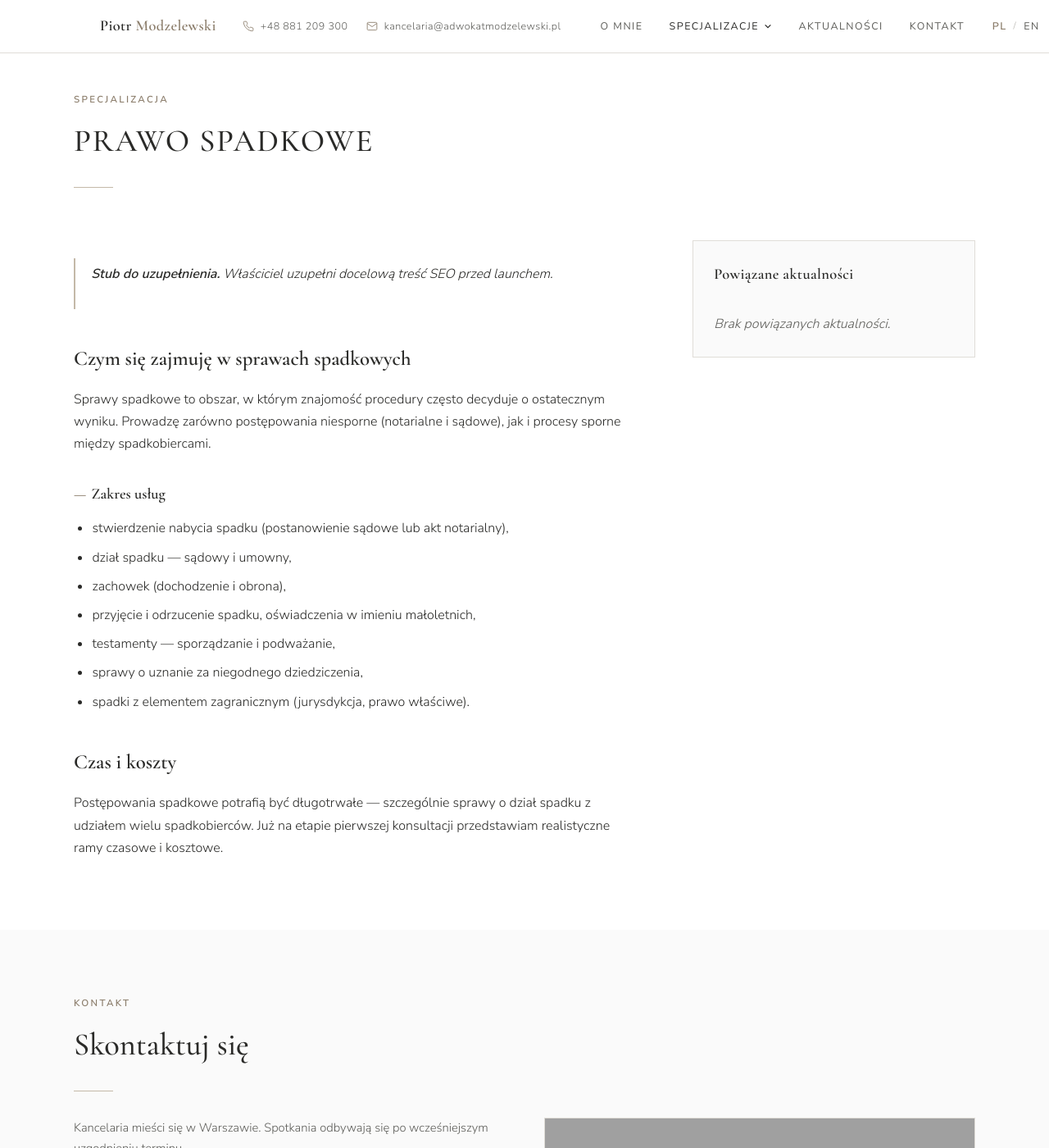
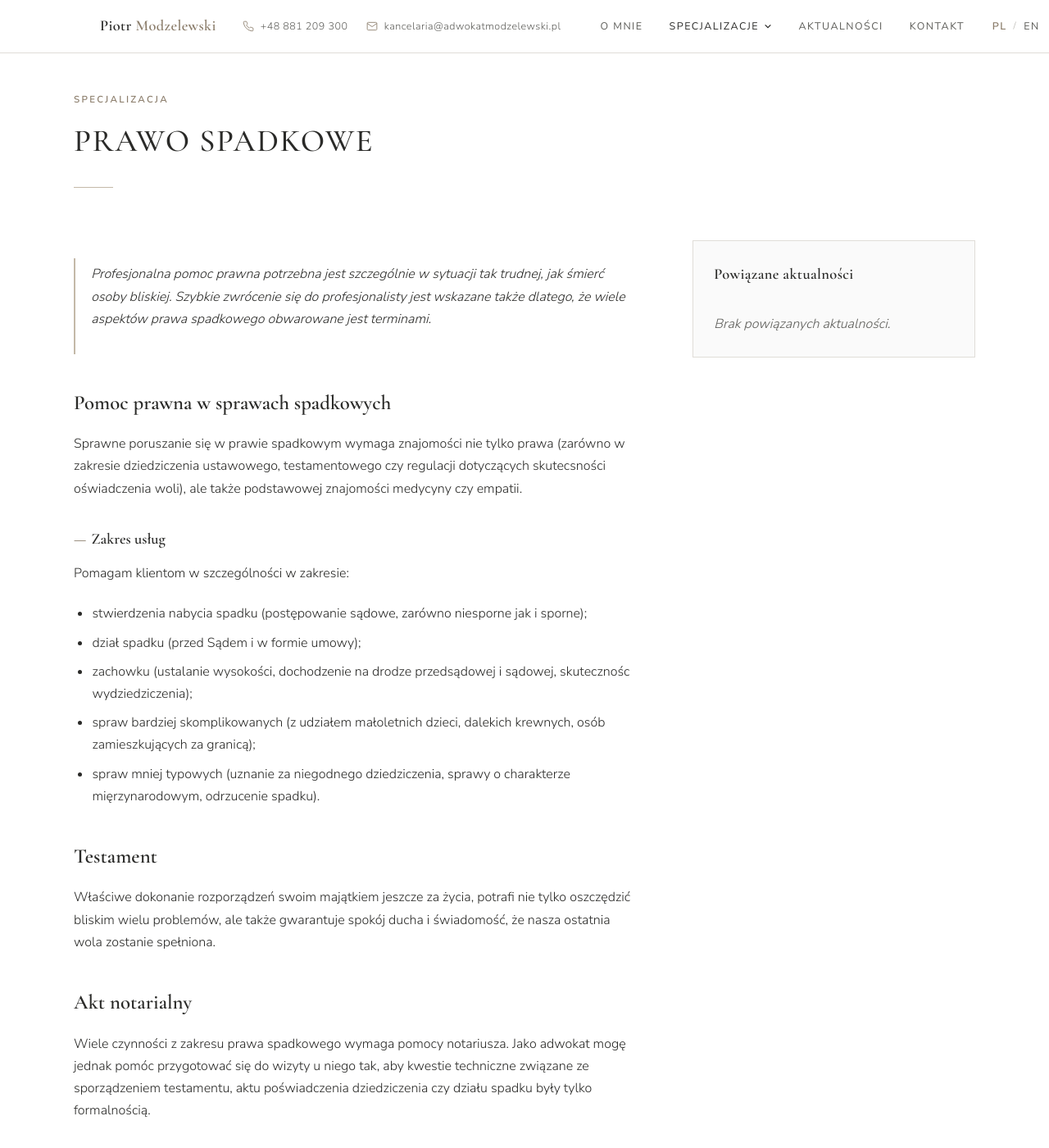
Before and after one commit to pmmodzelewski/adwokatmodzelewski.pl, a Jekyll site: the page built from _specjalizacje/prawo-spadkowe.md, in a window 1280 px wide and 1400 px high. Shown: the whole window at 82% size. Built offline with Jekyll 4.4.1, drawn with Linux system fonts in a browser that asks for light colours; Markdown is read by kramdown in place of the engine named in the settings; grey boxes are pictures that could not be loaded.

Commit message:
Update prawo-spadkowe.md

```diff
--- a/_specjalizacje/prawo-spadkowe.md
+++ b/_specjalizacje/prawo-spadkowe.md
@@ -3,33 +3,40 @@ lang: pl
 slug: prawo-spadkowe
 title: "Prawo spadkowe"
 title_display: "PRAWO SPADKOWE"
-summary: "Postępowania o stwierdzenie nabycia spadku oraz dział spadku, sprawy o zachowek i inne."
+summary: "Postępowania spadkowe - dziedziczenie ustawowe i testamentowe, dział spadku, zachowek i inne"
 permalink: /specjalizacje/prawo-spadkowe/
 lang_alt: /en/specjalizacje/inheritance-law/
 sitemap: false
 robots: noindex
 ---
 
-> **Stub do uzupełnienia.** Właściciel uzupełni docelową treść SEO przed launchem.
+> Profesjonalna pomoc prawna potrzebna jest szczególnie w sytuacji tak trudnej, jak śmierć osoby bliskiej.
+> Szybkie zwrócenie się do profesjonalisty jest wskazane także dlatego, że wiele aspektów prawa spadkowego
+> obwarowane jest terminami.
 
-## Czym się zajmuję w sprawach spadkowych
+## Pomoc prawna w sprawach spadkowych
 
-Sprawy spadkowe to obszar, w którym znajomość procedury często decyduje
-o ostatecznym wyniku. Prowadzę zarówno postępowania niesporne (notarialne
-i sądowe), jak i procesy sporne między spadkobiercami.
+Sprawne poruszanie się w prawie spadkowym wymaga znajomości nie tylko prawa (zarówno w zakresie dziedziczenia
+ustawowego, testamentowego czy regulacji dotyczących skutecsności oświadczenia woli), ale także podstawowej znajomości
+medycyny czy empatii.
 
 ### Zakres usług
 
-- stwierdzenie nabycia spadku (postanowienie sądowe lub akt notarialny),
-- dział spadku — sądowy i umowny,
-- zachowek (dochodzenie i obrona),
-- przyjęcie i odrzucenie spadku, oświadczenia w imieniu małoletnich,
-- testamenty — sporządzanie i podważanie,
-- sprawy o uznanie za niegodnego dziedziczenia,
-- spadki z elementem zagranicznym (jurysdykcja, prawo właściwe).
+Pomagam klientom w szczególności w zakresie:
 
-## Czas i koszty
+- stwierdzenia nabycia spadku (postępowanie sądowe, zarówno niesporne jak i sporne);
+- dział spadku (przed Sądem i w formie umowy);
+- zachowku (ustalanie wysokości, dochodzenie na drodze przedsądowej i sądowej, skutecznośc wydziedziczenia);
+- spraw bardziej skomplikowanych (z udziałem małoletnich dzieci, dalekich krewnych, osób zamieszkujących za granicą);
+- spraw mniej typowych (uznanie za niegodnego dziedziczenia, sprawy o charakterze mięrzynarodowym, odrzucenie spadku).
 
-Postępowania spadkowe potrafią być długotrwałe — szczególnie sprawy
-o dział spadku z udziałem wielu spadkobierców. Już na etapie pierwszej
-konsultacji przedstawiam realistyczne ramy czasowe i kosztowe.
+## Testament
+
+Właściwe dokonanie rozporządzeń swoim majątkiem jeszcze za życia, potrafi nie tylko oszczędzić bliskim wielu problemów,
+ale także gwarantuje spokój ducha i świadomość, że nasza ostatnia wola zostanie spełniona.
+
+## Akt notarialny
+
+Wiele czynności z zakresu prawa spadkowego wymaga pomocy notariusza. Jako adwokat mogę jednak pomóc
+przygotować się do wizyty u niego tak, aby kwestie techniczne związane ze sporządzeniem testamentu,
+aktu poświadczenia dziedziczenia czy działu spadku były tylko formalnością.
```
